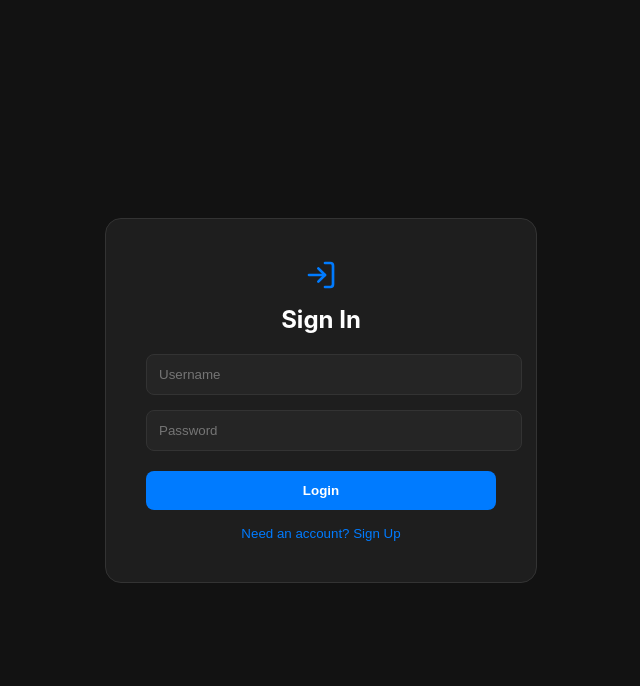
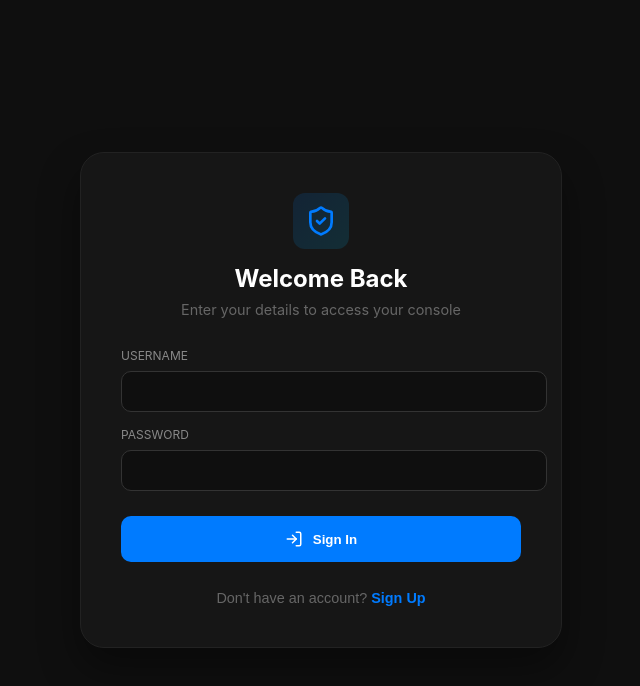
Before and after one commit to lmakweya9/freelance-dashboard, a React (Create React App) app in the folder frontend/: page / in a window 1280 px wide. Shown: the top 686 px of the page, without its empty margins (319-959 px from the left). Built offline with nearby package versions, Linux system fonts and the light colour scheme.

Commit message:
Update Login.js

```diff
--- a/frontend/src/Login.js
+++ b/frontend/src/Login.js
@@ -1,6 +1,6 @@
 import React, { useState } from 'react';
 import axios from 'axios';
-import { Loader2, LogIn, UserPlus } from 'lucide-react';
+import { Loader2, LogIn, UserPlus, ShieldCheck } from 'lucide-react';
 
 const Login = ({ setToken }) => {
     const [isLogin, setIsLogin] = useState(true);
@@ -18,36 +18,78 @@ const Login = ({ setToken }) => {
             if (isLogin) {
                 setToken(res.data.access_token);
             } else {
-                setMsg({ text: "Success! Please sign in.", type: 'success' });
+                setMsg({ text: "Account created! You can now sign in.", type: 'success' });
                 setIsLogin(true);
             }
         } catch (err) {
-            setMsg({ text: err.response?.data?.detail || "Error connecting to server", type: 'error' });
+            setMsg({ text: err.response?.data?.detail || "Authentication failed", type: 'error' });
         } finally {
             setLoading(false);
         }
     };
 
     return (
-        <div style={{ display: 'flex', justifyContent: 'center', alignItems: 'center', height: '100vh', backgroundColor: '#121212' }}>
-            <div style={{ backgroundColor: '#1e1e1e', padding: '40px', borderRadius: '16px', width: '100%', maxWidth: '350px', border: '1px solid #333' }}>
-                <div style={{ textAlign: 'center', marginBottom: '20px' }}>
-                    {isLogin ? <LogIn color="#007bff" size={32} /> : <UserPlus color="#007bff" size={32} />}
-                    <h2 style={{ color: 'white', marginTop: '10px' }}>{isLogin ? 'Sign In' : 'Sign Up'}</h2>
+        <div style={{
+            display: 'flex', justifyContent: 'center', alignItems: 'center', minHeight: '100vh',
+            backgroundColor: '#0f0f0f', fontFamily: '"Inter", sans-serif'
+        }}>
+            <div style={{
+                backgroundColor: '#161616', padding: '40px', borderRadius: '24px', width: '100%',
+                maxWidth: '400px', border: '1px solid #222', boxShadow: '0 20px 40px rgba(0,0,0,0.4)'
+            }}>
+                <div style={{ textAlign: 'center', marginBottom: '30px' }}>
+                    <div style={{
+                        display: 'inline-flex', padding: '12px', borderRadius: '12px',
+                        background: 'linear-gradient(135deg, #007bff22, #00c6ff22)', marginBottom: '15px'
+                    }}>
+                        <ShieldCheck color="#007bff" size={32} />
+                    </div>
+                    <h2 style={{ color: 'white', margin: 0, fontSize: '1.5rem' }}>
+                        {isLogin ? 'Welcome Back' : 'Get Started'}
+                    </h2>
+                    <p style={{ color: '#666', fontSize: '0.9rem', marginTop: '8px' }}>
+                        {isLogin ? 'Enter your details to access your console' : 'Create your administrative account'}
+                    </p>
                 </div>
-                {msg.text && <p style={{ color: msg.type === 'success' ? '#28a745' : '#dc3545', textAlign: 'center' }}>{msg.text}</p>}
+
+                {msg.text && (
+                    <div style={{
+                        padding: '12px', borderRadius: '10px', marginBottom: '20px', fontSize: '0.85rem', textAlign: 'center',
+                        backgroundColor: msg.type === 'success' ? '#28a74515' : '#dc354515',
+                        color: msg.type === 'success' ? '#28a745' : '#dc3545',
+                        border: `1px solid ${msg.type === 'success' ? '#28a74533' : '#dc354533'}`
+                    }}>
+                        {msg.text}
+                    </div>
+                )}
+
                 <form onSubmit={handleAuth}>
-                    <input type="text" placeholder="Username" required style={{ width: '100%', padding: '12px', marginBottom: '15px', borderRadius: '8px', background: '#252525', color: 'white', border: '1px solid #333' }}
-                        onChange={(e) => setFormData({...formData, username: e.target.value})} />
-                    <input type="password" placeholder="Password" required style={{ width: '100%', padding: '12px', marginBottom: '20px', borderRadius: '8px', background: '#252525', color: 'white', border: '1px solid #333' }}
-                        onChange={(e) => setFormData({...formData, password: e.target.value})} />
-                    <button disabled={loading} style={{ width: '100%', padding: '12px', backgroundColor: '#007bff', color: 'white', border: 'none', borderRadius: '8px', fontWeight: 'bold', cursor: 'pointer' }}>
-                        {loading ? <Loader2 className="animate-spin" /> : (isLogin ? 'Login' : 'Register')}
+                    <div style={{ marginBottom: '15px' }}>
+                        <label style={{ display: 'block', color: '#888', fontSize: '0.75rem', marginBottom: '8px', textTransform: 'uppercase' }}>Username</label>
+                        <input type="text" required style={{ width: '100%', padding: '12px', borderRadius: '10px', background: '#0f0f0f', border: '1px solid #333', color: 'white', outline: 'none' }}
+                            onChange={(e) => setFormData({...formData, username: e.target.value})} />
+                    </div>
+                    <div style={{ marginBottom: '25px' }}>
+                        <label style={{ display: 'block', color: '#888', fontSize: '0.75rem', marginBottom: '8px', textTransform: 'uppercase' }}>Password</label>
+                        <input type="password" required style={{ width: '100%', padding: '12px', borderRadius: '10px', background: '#0f0f0f', border: '1px solid #333', color: 'white', outline: 'none' }}
+                            onChange={(e) => setFormData({...formData, password: e.target.value})} />
+                    </div>
+
+                    <button disabled={loading} style={{
+                        width: '100%', padding: '14px', backgroundColor: '#007bff', color: 'white',
+                        border: 'none', borderRadius: '10px', fontWeight: 'bold', cursor: 'pointer',
+                        display: 'flex', justifyContent: 'center', alignItems: 'center', gap: '10px'
+                    }}>
+                        {loading ? <Loader2 className="animate-spin" size={20} /> : (isLogin ? <><LogIn size={18}/> Sign In</> : <><UserPlus size={18}/> Create Account</>)}
                     </button>
                 </form>
-                <button onClick={() => setIsLogin(!isLogin)} style={{ background: 'none', border: 'none', color: '#007bff', width: '100%', marginTop: '15px', cursor: 'pointer' }}>
-                    {isLogin ? "Need an account? Sign Up" : "Have an account? Sign In"}
-                </button>
+
+                <div style={{ textAlign: 'center', marginTop: '25px' }}>
+                    <button onClick={() => setIsLogin(!isLogin)} style={{ background: 'none', border: 'none', color: '#666', cursor: 'pointer', fontSize: '0.9rem' }}>
+                        {isLogin ? "Don't have an account? " : "Already have an account? "}
+                        <span style={{ color: '#007bff', fontWeight: '600' }}>{isLogin ? 'Sign Up' : 'Log In'}</span>
+                    </button>
+                </div>
             </div>
         </div>
     );
```
